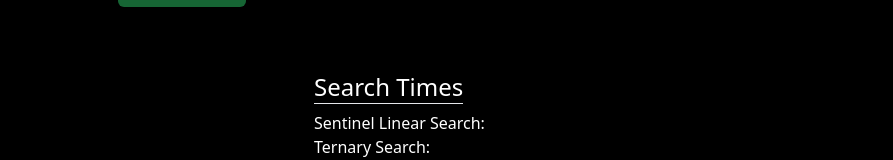
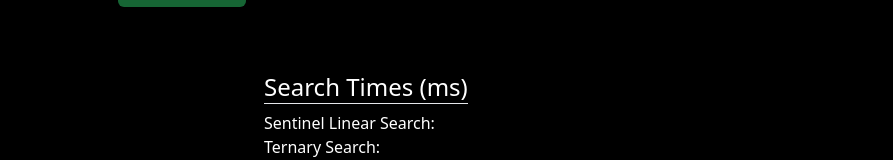
Before and after one commit to kurtweber12/Project3_COP3530, a Next.js app in the folder Frontend/project3-nextjs/: page / in a window 1280 px wide. Shown: the part 349-509 px from the top of the page, without its empty margins (176-1069 px from the left). Built offline with nearby package versions, Linux system fonts and the light colour scheme; no server answers.

Commit message:
search time format

```diff
--- a/Frontend/project3-nextjs/pages/index.js
+++ b/Frontend/project3-nextjs/pages/index.js
@@ -102,12 +102,12 @@ export default function Home() {
 
 			</div>
 			<div className='flex flex-col'>
-				<h2 className='text-2xl mb-2'><span className='border-b'>Search Times</span></h2>
-				<div className='flex flex-row w-[300px] justify-between'>
+				<h2 className='text-2xl mb-2'><span className='border-b'>Search Times (ms)</span></h2>
+				<div className='flex flex-row w-[400px] justify-between'>
 					<p>Sentinel Linear Search: </p>
 					{loading ? (<p className='text-gray-400'>Loading...</p>) : (<p>{httpResponse?.linear_time}</p>)}
 				</div>
-				<div className='flex flex-row w-[300px] justify-between'>
+				<div className='flex flex-row w-[400px] justify-between'>
 					<p>Ternary Search: </p>
 					{loading ? (<p className='text-gray-400'>Loading...</p>) : (<p>{httpResponse?.ternary_time}</p>)}
 				</div>
```
